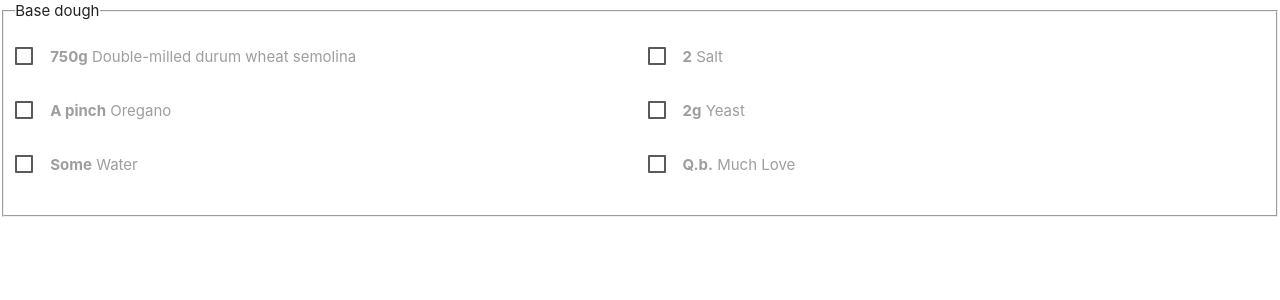
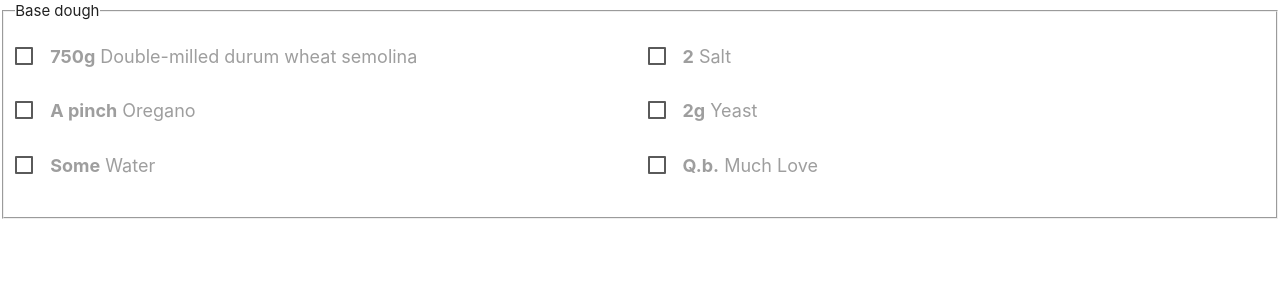
Before and after one commit to Drumso/Sardiniasupport, a Jekyll site: the page built from panada.md, in a window 1280 px wide. Shown: the top 300 px of the page. Built offline with Jekyll 4.4.1, drawn with Linux system fonts in a browser that asks for light colours.

Commit message:
Update custom.css

```diff
--- a/assets/css/custom.css
+++ b/assets/css/custom.css
@@ -1,6 +1,6 @@
 /* My CSS file
 .ingredient {
- font-size: 150% !important; Add `!important` at the end of a rule to prioritise it.
+ font-size: 125% !important; Add `!important` at the end of a rule to prioritise it.
 }
 
 fieldset.group  {
@@ -41,6 +41,7 @@
 
 .ingredient {
   /* font-weight: lighter; */
+ font-size: 150% !important; Add `!important` at the end of a rule to prioritise it.
 }
 
 .ingredient_quantity {
```
